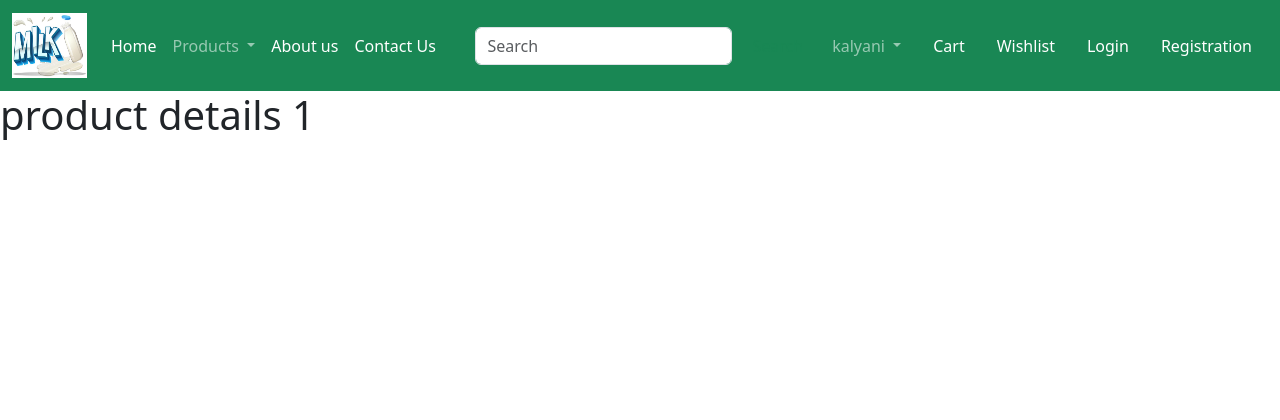
After one commit to kalyanikommula/shopping-list, a Django app: page /product-detail/1 in a window 1280 px wide. The commit adds this page. Shown: the top 420 px of the page. Run offline with Django 4.2, Linux system fonts and the light colour scheme; some libraries are stand-ins or nearby versions.

Commit message:
create productdetail.html

```diff
--- a/shop/templates/shop/category.html
+++ b/shop/templates/shop/category.html
@@ -19,7 +19,7 @@
             <div class="row">
                 {% for prod in product %}
                 <div class="col text-center mb-4">
-                    <a href="#" class="btn">
+                    <a href="{% url 'product-detail' prod.id %}" class="btn">
                         <div>
                             <img src="{{prod.product_image.url}}" width="300px" height="200px">
                             <div class="fw-bold">{{prod.title}}</div>
--- /dev/null
+++ b/shop/templates/shop/productdetail.html
@@ -0,0 +1,8 @@
+{% extends 'shop/base.html' %}
+{% load static %}
+{% block title %}Category{% endblock title %}
+
+{% block main-content %}
+<h1> product details {{pk}}</h1>
+
+{% endblock main-content %}
--- a/shop/urls.py
+++ b/shop/urls.py
@@ -7,5 +7,6 @@ from . import views
 urlpatterns = [
     path('', views.home),
     path('category/<slug:val>', views.categoryView.as_view(), name="category"),
+    path('product-detail/<int:pk>', views.ProductDetail.as_view(), name="product-detail"),
 
 ]+static(settings.MEDIA_URL, document_root=settings.MEDIA_ROOT)
--- a/shop/views.py
+++ b/shop/views.py
@@ -11,3 +11,7 @@ class categoryView(View):
         product = Product.objects.filter(category=val)
         title = Product.objects.filter(category=val).values('title')
         return render(request, "shop/category.html", locals())
+
+class ProductDetail(View):
+    def get(self, request, pk):
+        return render(request, "shop/productdetail.html", locals())
```
